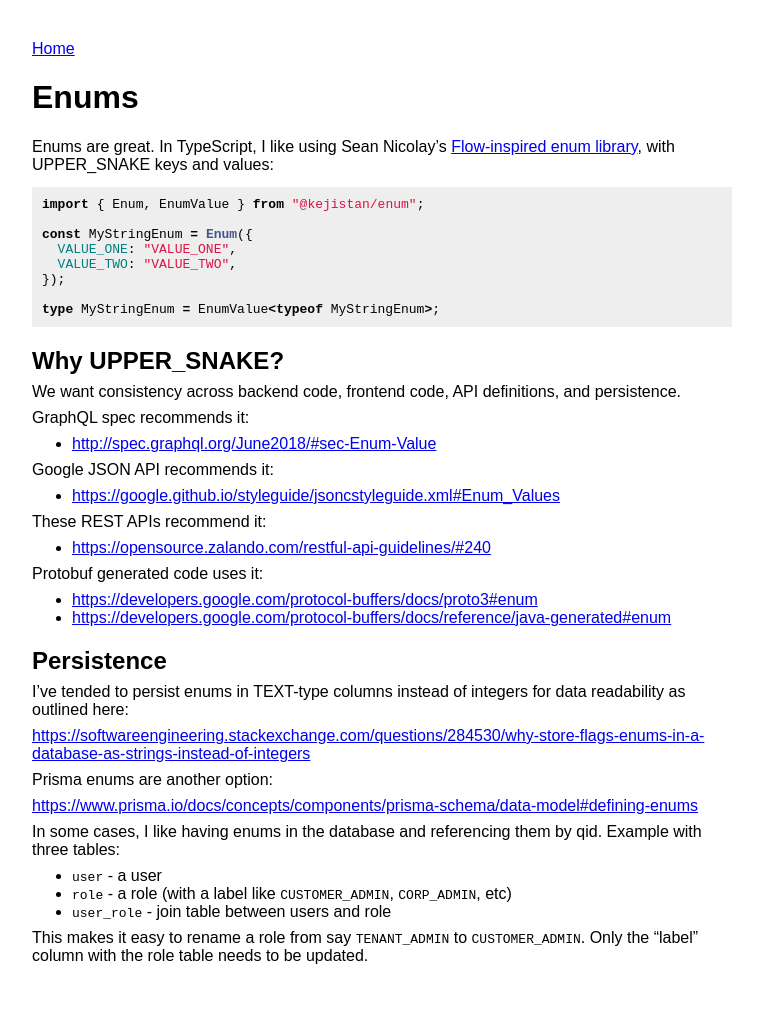
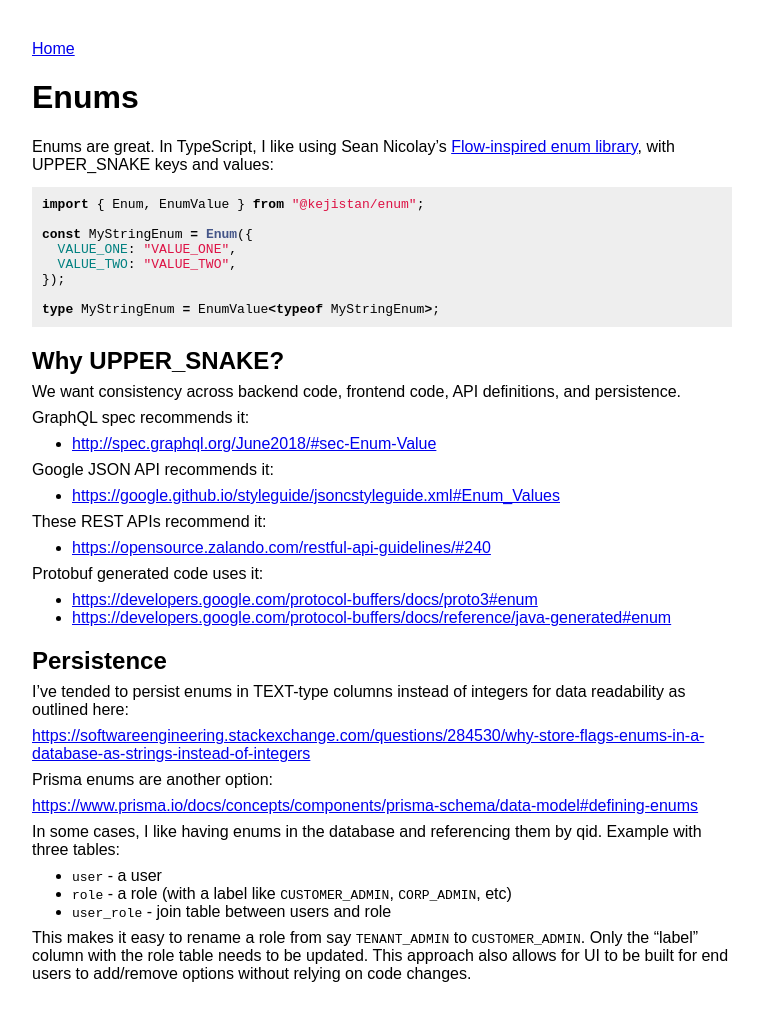
Before and after one commit to maxh/maxheinritz.com, a Jekyll site: the page built from _notes/enums.md, in a window 1280 px wide. Shown: the whole page, without its empty margins (108-871 px from the left). Built offline with Jekyll 4.4.1, drawn with Linux system fonts in a browser that asks for light colours.

Commit message:
more grammar

```diff
--- a/_notes/enums.md
+++ b/_notes/enums.md
@@ -54,4 +54,4 @@ In some cases, I like having enums in the database and referencing them by qid.
 - `role` - a role (with a label like `CUSTOMER_ADMIN`, `CORP_ADMIN`, etc)
 - `user_role` - join table between users and role
 
-This makes it easy to rename a role from say `TENANT_ADMIN` to `CUSTOMER_ADMIN`. Only the "label" column with the role table needs to be updated.
+This makes it easy to rename a role from say `TENANT_ADMIN` to `CUSTOMER_ADMIN`. Only the "label" column with the role table needs to be updated. This approach also allows for UI to be built for end users to add/remove options without relying on code changes.
```
